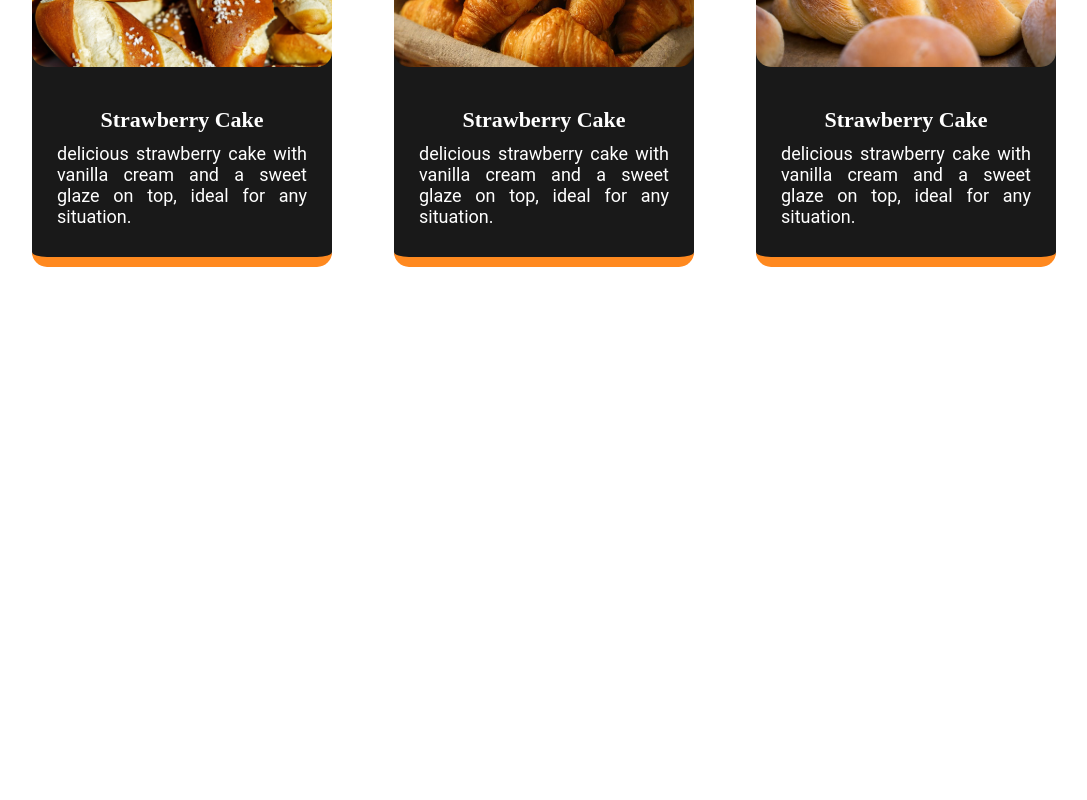
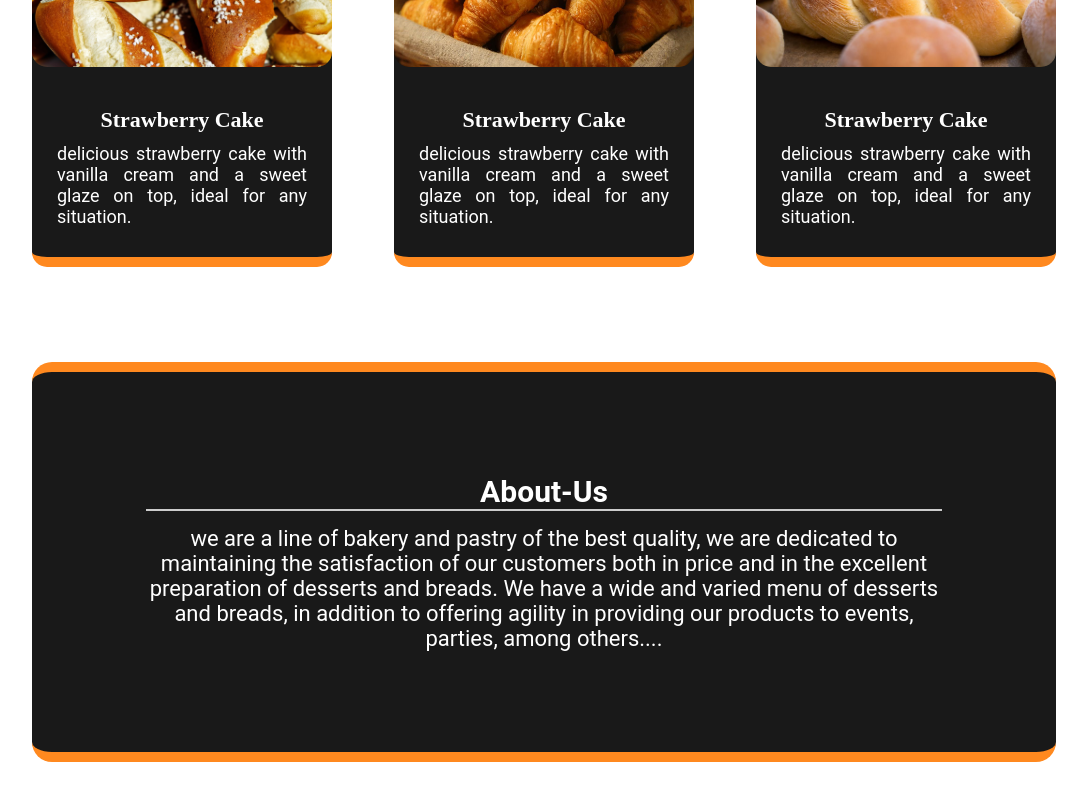
Before and after one commit to Edras-Mendez/CakesPro, a React (Create React App) app: page / in a window 1280 px wide. Shown: the part 1658-2458 px from the top of the page, without its empty margins (96-1183 px from the left). Before the commit the page ends 1950 px from the top, so only its background shows below. Built offline with nearby package versions, Linux system fonts and the light colour scheme; a web font is replaced by a local one.

Commit message:
section AboutUs created and added in app.js

```diff
--- a/src/App.js
+++ b/src/App.js
@@ -3,6 +3,7 @@ import Navbar from './components/navbar/navbar.jsx';
 import Slider from './components/fixedSlider/slider.jsx';
 import Services from './components/services/services.jsx';
 import ProductsCards from './components/productsCards/productsCards.jsx';
+import AboutUs from './components/about-us/aboutUs.jsx';
 
 function App() {
   return (
@@ -11,6 +12,7 @@ function App() {
       <Slider />
       <Services />
       <ProductsCards />
+      <AboutUs />
     </div>
   );
 }
--- a/src/components/about-us/aboutUs.elements.jsx
+++ b/src/components/about-us/aboutUs.elements.jsx
@@ -0,0 +1,54 @@
+import styled from 'styled-components';
+
+export const AboutUsContainer = styled.div`
+  width: 100%;
+  height: 400px;
+  margin: 70px 0;
+  display: flex;
+  flex-wrap: wrap;
+  justify-content: center;
+  align-items: center;
+  font-family: Roboto, sans-serif;
+
+  @media screen and (max-width: 782px){
+    height: auto;
+    margin-bottom: 70px;
+  }
+`;
+export const AboutUsWrapper = styled.div`
+  background-color: #191919;
+  border-radius: 20px;
+  border-bottom: 10px solid #FF891F;
+  border-top: 10px solid #FF891F;
+  display: flex;
+  flex-direction: column;
+  justify-content: center;
+  align-items: center;
+  width: 80%;
+  height: 100%;
+  padding: 15px;
+
+  h2{
+    width: 80%;
+    font-size: 30px;
+    color: #fff;
+    margin-bottom: 15px;
+    border-bottom: 2px solid #ccc;
+  }
+
+  p{
+    font-size: 22px;
+    width: 80%;
+    color: #fff;
+  }
+
+  @media screen and (max-width: 782px){
+    width: 100%;
+    border-radius: 0;
+    height: auto;
+
+    p{
+      text-align: justify;
+    }
+  }
+`;
--- a/src/components/about-us/aboutUs.jsx
+++ b/src/components/about-us/aboutUs.jsx
@@ -0,0 +1,21 @@
+import React from "react";
+import { AboutUsContainer, AboutUsWrapper } from './aboutUs.elements.jsx';
+
+function AboutUs () {
+  return(
+    <AboutUsContainer>
+      <AboutUsWrapper>
+        <h2>About-Us</h2>
+          <p>
+            we are a line of bakery and pastry of the best quality, we are dedicated to maintaining the
+            satisfaction of our customers both in price and in the excellent preparation of desserts and breads.
+
+            We have a wide and varied menu of desserts and breads, in addition to offering agility in
+            providing our products to events, parties, among others....
+          </p>
+      </AboutUsWrapper>
+    </AboutUsContainer>
+  );
+}
+
+export default AboutUs;
--- a/src/components/fixedSlider/Slider.elements.jsx
+++ b/src/components/fixedSlider/Slider.elements.jsx
@@ -40,7 +40,6 @@ export const Image = styled.div`
 
   @media screen and (max-width: 900px){
     clip-path: none;
-  }
 `;
 
 export const Logo = styled.div`
@@ -78,7 +77,10 @@ export const Logo = styled.div`
       @media screen and (max-width: 900px){
         margin-left: 0px;
         margin-bottom: 15px;
-      }
+
+        @media screen and (max-width: 382px){
+          font-size: 3.5em;
+        }
     }
   }
 
--- a/src/components/productsCards/cards.elements.jsx
+++ b/src/components/productsCards/cards.elements.jsx
@@ -4,7 +4,6 @@ export const Container = styled.div`
   background-color: #191919;
   width: 300px;
   height: 400px;
-  //padding: 5px;
   display: flex;
   justify-content: space-between;
   align-items: center;
@@ -22,7 +21,14 @@ export const Container = styled.div`
 
     @media screen and (max-width: 782px){
       border-radius: 0px;
-    }
+
+      @media screen and (max-width: 650px){
+        display: flex;
+        flex-direction: column;
+        width: 350px;
+        height: 410px;
+        border-radius: 15px;
+      }
 
   }
 `;
@@ -32,9 +38,12 @@ export const ImageWrapper = styled.div`
   height: 50%;
 
   @media screen and (max-width: 1154px){
-    //width: 400px;
     height: 100%;
-  }
+
+    @media screen and (max-width: 650px){
+      width: 100%;
+      height: 55%;
+    }
 `;
 
 export const Image = styled.img`
@@ -48,7 +57,14 @@ export const Image = styled.img`
     @media screen and (max-width: 782px){
       border-radius: 0px;
       margin-left: 3px;
-    }
+
+      @media screen and (max-width: 650px){
+        width: 100%;
+        border-radius: 15px;
+        height: 200px;
+        margin-left: 0px;
+        height: 220px;
+      }
   }
 `;
 
@@ -84,5 +100,17 @@ export const CardsDescription = styled.div`
     p{
       width: 90%;
     }
-  }
+
+    @media screen and (max-width: 650px){
+      width: 90%;
+      hieght: 200px;
+      margin-bottom: 50px;
+
+      p{
+        width: auto;
+      }
+      h3{
+        width: auto;
+      }
+    }
 `;
```
Also changed, not shown: src/imgs/aboutUsImage.svg (added), src/imgs/servicesChefImage.svg (added).
